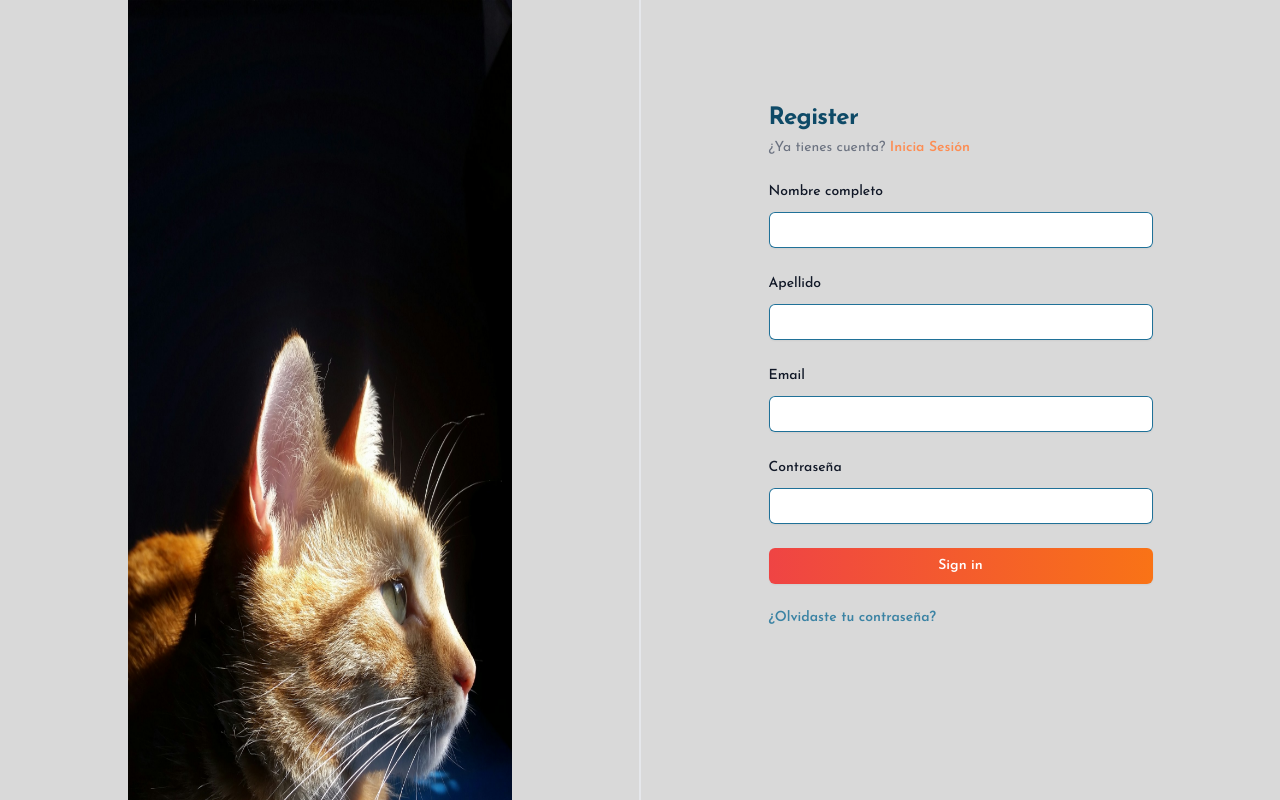
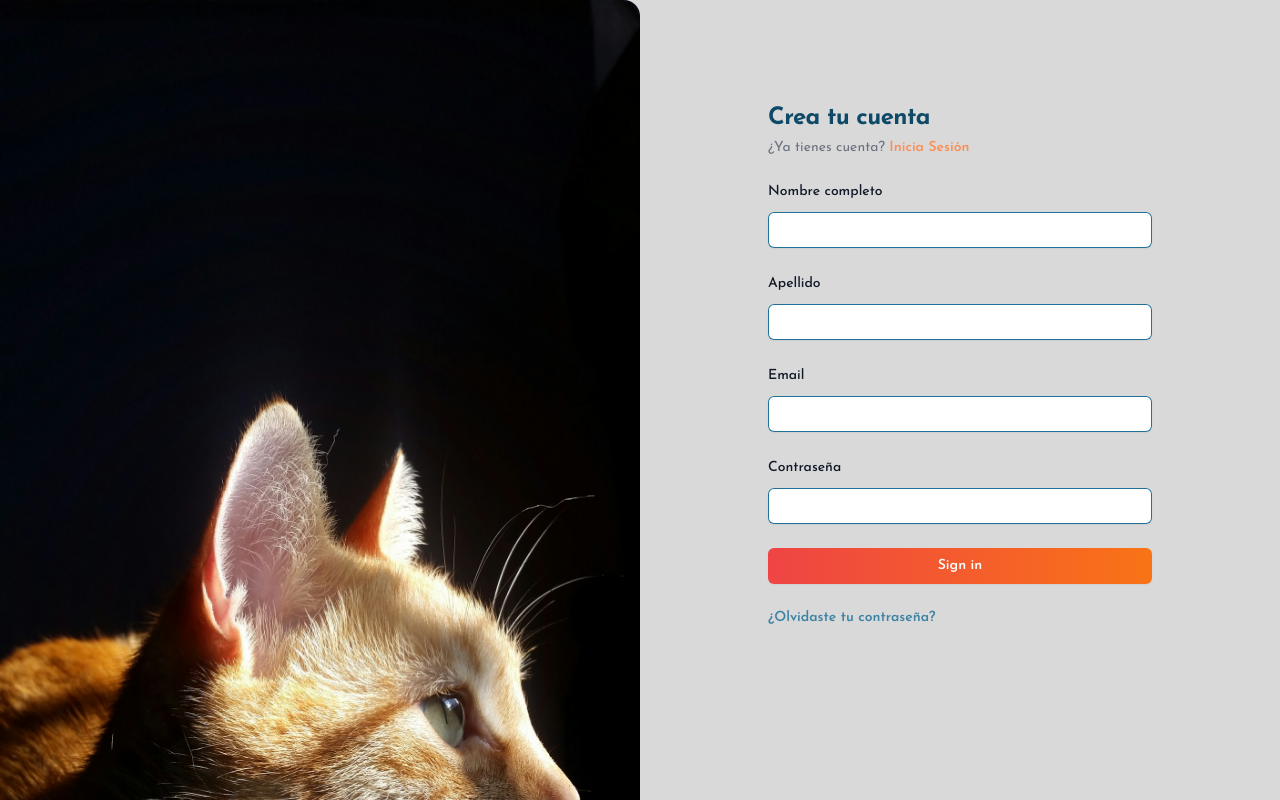
Before and after one commit to No-Country-simulation/c21-32-n-python-react, a Next.js app in the folder FrontEnd/: page /register in a window 1280 px wide. Shown: the top 800 px of the page. Built offline with nearby package versions, Linux system fonts and the light colour scheme.

Commit message:
Alterado clases

```diff
--- a/FrontEnd/app/register/page.jsx
+++ b/FrontEnd/app/register/page.jsx
@@ -2,15 +2,18 @@ import React from "react";
 
 export default function register() {
   return (
-    <div className="w-full bg-[#d9d9d9] h-full divide-x divide-black">
+    <div className="w-full bg-[#d9d9d9] h-[1245px]">
       <div className="flex justify-between h-full ">
-        <div className="sm:mx-auto sm:w-full sm:max-w-sm">
-          <img alt="Cat" src="/images/cat.jpeg" className="size-full" />
+        <div className="w-1/2">
+          <img
+            alt="Cat"
+            src="/images/cat.jpeg"
+            className="rounded-e-2xl h-full"
+          />
         </div>
-        <hr className="w-[2px] h-[130vh] bg-black border-[1px]" />
         <div className="mt-20 sm:mx-auto sm:w-full sm:max-w-sm">
           <h2 className="mt-5 text-left text-2xl font-bold leading-9 tracking-tight text-[#0e4a67]">
-            Register
+            Crea tu cuenta
           </h2>
           <p className="mb-5 text-left text-sm text-gray-500">
             ¿Ya tienes cuenta?{" "}
```
